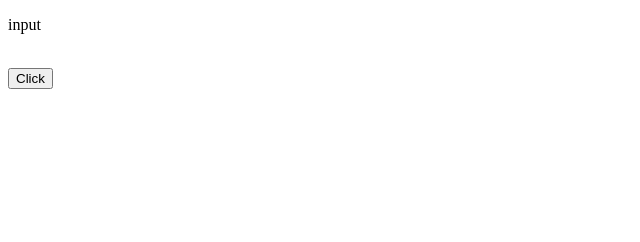
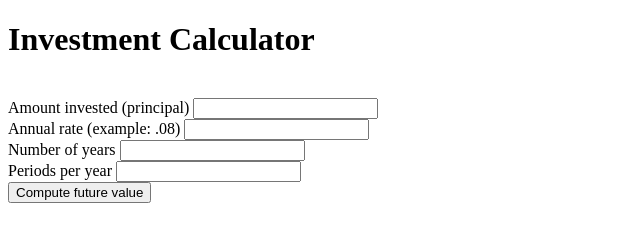
Before and after one commit to Oliecho/cit-160, a plain HTML site: page week11Assignment1.html in a window 1280 px wide. Shown: the whole page, without its empty margins (0-640 px from the left). Drawn offline with Linux system fonts and the light colour scheme.

Commit message:
Create html interfadce

```diff
--- a/week11Assignment1.html
+++ b/week11Assignment1.html
@@ -16,14 +16,18 @@ function doFV() {
     document.getElementById('outputDiv').innerHTML = result ;
 }
 function computeFutureValue(principal, annualRate, years, periodsPerYear) {
-
+    return f;
 }
 </script>
 </head>
 
+<h1>Investment Calculator</h1><br>
 <body>
-<p>input</p><br>
-<button type="button" onclick="">Click</button>
+Amount invested (principal) <input type="text" id="principalInputBox"><br>
+Annual rate (example: .08) <input type="text" id="annualRateInputBox"><br>
+Number of years <input type="text" id="yearsInputBox"><br>
+Periods per year <input type="text" id="periodsPerYearInputBox"><br>
+<button type="button" onclick="doFV()">Compute future value</button>
 <div id="outputDiv"></div>
 </body>
 </html>
```
